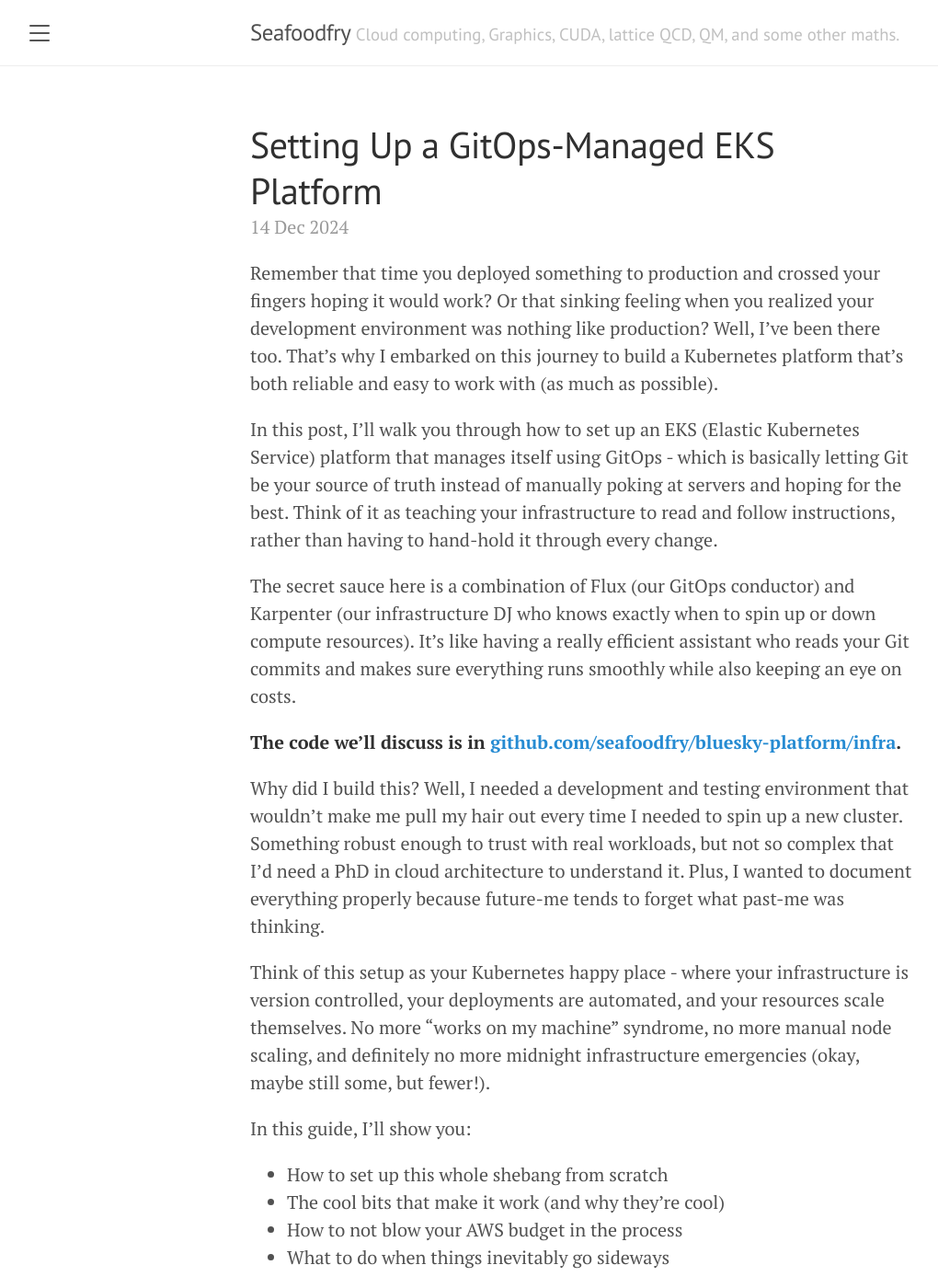
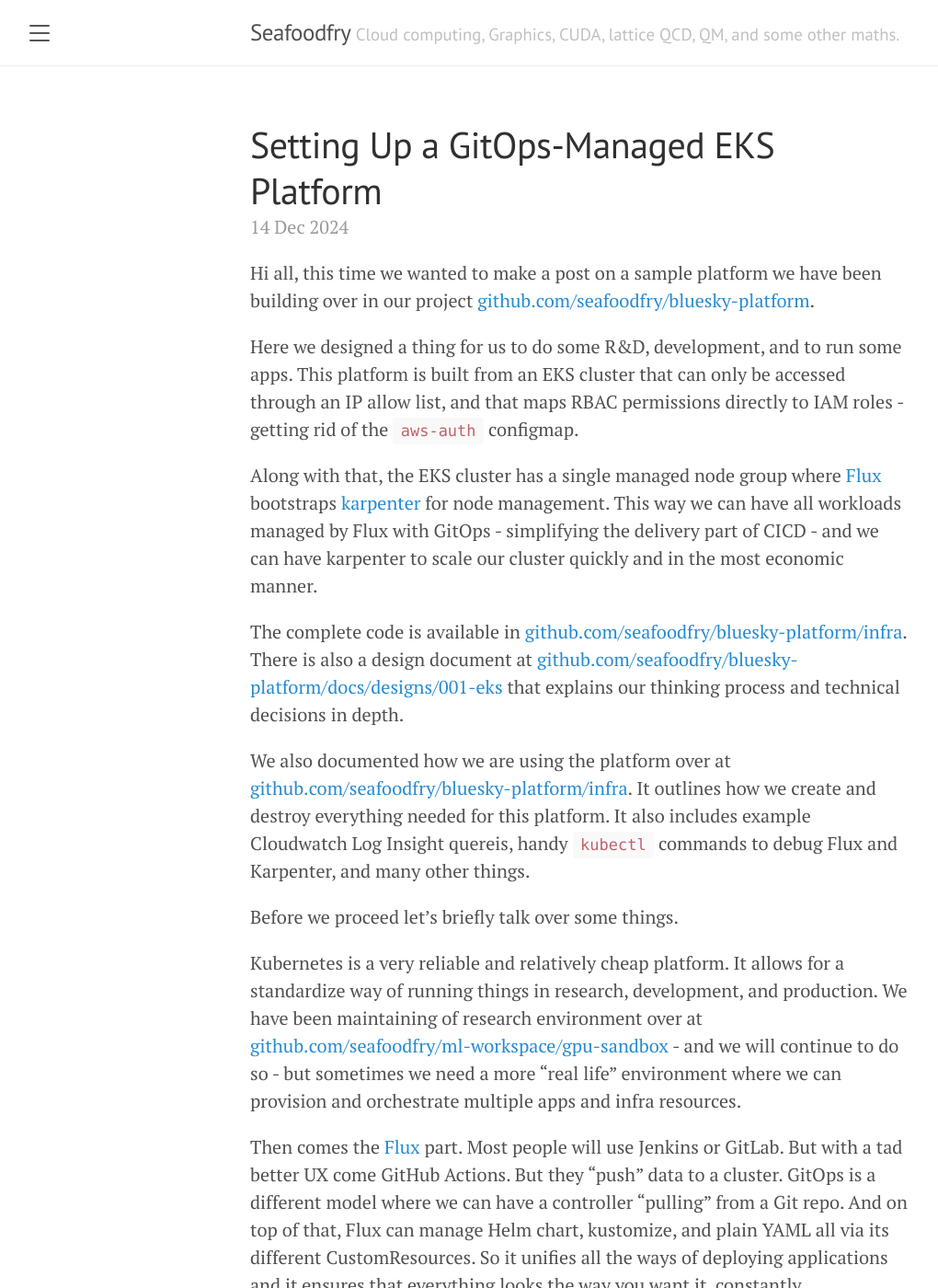
Before and after one commit to seafoodfry/seafoodfry.github.io, a Jekyll site: the page built from _posts/2024-12-14-eks-and-gitops.md, in a window 1280 px wide and 1400 px high. Shown: the whole window at 92% size, without its empty margins (8-1028 px from the left). Built offline with Jekyll 4.4.1, drawn with Linux system fonts in a browser that asks for light colours; some of the changed text lies outside the part shown.

Commit message:
Rewrote intro of eks post
Signed-off-by: seafoodfry <99568361+seafoodfry@users.noreply.github.com>

````diff
--- a/_posts/2024-12-14-eks-and-gitops.md
+++ b/_posts/2024-12-14-eks-and-gitops.md
@@ -6,29 +6,50 @@
 excerpt_separator: <!--more-->
 ---
 
-Remember that time you deployed something to production and crossed your fingers hoping it would work? Or that sinking feeling when you realized your development environment was nothing like production? Well, I've been there too. That's why I embarked on this journey to build a Kubernetes platform that's both reliable and easy to work with (as much as possible).
+Hi all, this time we wanted to make a post on a sample platform we have been building over in our project
+[github.com/seafoodfry/bluesky-platform](https://github.com/seafoodfry/bluesky-platform).
 
-In this post, I'll walk you through how to set up an EKS (Elastic Kubernetes Service) platform that manages itself using GitOps - which is basically letting Git be your source of truth instead of manually poking at servers and hoping for the best. Think of it as teaching your infrastructure to read and follow instructions, rather than having to hand-hold it through every change.
+Here we designed a thing for us to do some R&D, development, and to run some apps.
+This platform is built from an EKS cluster that can only be accessed through an IP allow list,
+and that maps RBAC permissions directly to IAM roles - getting rid of the `aws-auth` configmap.
 
-The secret sauce here is a combination of Flux (our GitOps conductor) and Karpenter (our infrastructure DJ who knows exactly when to spin up or down compute resources). It's like having a really efficient assistant who reads your Git commits and makes sure everything runs smoothly while also keeping an eye on costs.
+Along with that, the EKS cluster has a single managed node group where [Flux](https://fluxcd.io/)
+bootstraps [karpenter](https://karpenter.sh/) for node management.
+This way we can have all workloads managed by Flux with GitOps - simplifying the delivery part of CICD -
+and we can have karpenter to scale our cluster quickly and in the most economic manner.
 
-**The code we'll discuss is in
-[github.com/seafoodfry/bluesky-platform/infra](https://github.com/seafoodfry/bluesky-platform/tree/main/infra).**
+The complete code is available in
+[github.com/seafoodfry/bluesky-platform/infra](https://github.com/seafoodfry/bluesky-platform/tree/main/infra).
+There is also a design document at
+[github.com/seafoodfry/bluesky-platform/docs/designs/001-eks](https://github.com/seafoodfry/bluesky-platform/tree/main/docs/designs/001-eks)
+that explains our thinking process and technical decisions in depth.
+
+We also documented how we are using the platform over at
+[github.com/seafoodfry/bluesky-platform/infra](https://github.com/seafoodfry/bluesky-platform/tree/main/infra).
+It outlines how we create and destroy everything needed for this platform.
+It also includes example Cloudwatch Log Insight quereis, handy `kubectl` commands to debug Flux and Karpenter, and many other things.
 
 <!--more-->
 
-Why did I build this? Well, I needed a development and testing environment that wouldn't make me pull my hair out every time I needed to spin up a new cluster. Something robust enough to trust with real workloads, but not so complex that I'd need a PhD in cloud architecture to understand it. Plus, I wanted to document everything properly because future-me tends to forget what past-me was thinking.
+Before we proceed let's briefly talk over some things.
 
-Think of this setup as your Kubernetes happy place - where your infrastructure is version controlled, your deployments are automated, and your resources scale themselves. No more "works on my machine" syndrome, no more manual node scaling, and definitely no more midnight infrastructure emergencies (okay, maybe still some, but fewer!).
+Kubernetes is a very reliable and relatively cheap platform.
+It allows for a standardize way of running things in research, development, and production.
+We have been maintaining of research environment over at
+[github.com/seafoodfry/ml-workspace/gpu-sandbox](https://github.com/seafoodfry/ml-workspace/tree/main/gpu-sandbox) - and we will continue to do so - but sometimes we need a more "real life" environment
+where we can provision and orchestrate multiple apps and infra resources.
 
-In this guide, I'll show you:
-- How to set up this whole shebang from scratch
-- The cool bits that make it work (and why they're cool)
-- How to not blow your AWS budget in the process
-- What to do when things inevitably go sideways
+Then comes the [Flux](https://fluxcd.io/) part.
+Most people will use Jenkins or GitLab.
+But with a tad better UX come GitHub Actions.
+But they "push" data to a cluster.
+GitOps is a different model where we can have a controller "pulling" from a Git repo.
+And on top of that, Flux can manage Helm chart, kustomize, and plain YAML all via its different CustomResources.
+So it unifies all the ways of deploying applications and it ensures that everything looks the way you want it, constantly.
 
-So grab your favorite beverage, fire up your terminal, and let's build something awesome together.
-
+Then it came karpenter.
+If you are like me, you may still be hooked into the cluster autoscaler, but it just so happens that technology has advanced a good deal since we were deploying that thing on mass.
+Karpenter is faster to scale up and down a cluster, and it is more flexible because it can figure out a good and descent EC2 given any workloads that are pending. (And its super simple to request spot instances!)
 
 
 ## Table of Contents
@@ -40,21 +61,26 @@
 
 ## Requirements
 
-This post will builds upon
-[Setting Up an AWS Lab]({{ site.baseurl }}/aws/lab/2024/05/27/aws-lab-setup/)
-in so much so that we assume you have a working IAM role that you can use to execute
-AWS API calls.
-We will use this foundation to outline a Terraform workspace to spin up GPU and non-GPU instances for graphics programming.
+This post builds upon
+[Setting Up an AWS Lab]({{ site.baseurl }}/aws/lab/2024/05/27/aws-lab-setup/).
+We assume that you have a similar configuration in such a way that you can readily get a temporary set of credentials for an IAM role in a manner similar to our `./run-cmd-in-shell.sh` wrapper script.
 
-You can go ahead and continue reading, just be mindful that whenever we write things such as
+We also assume that any you'll understand when we say that we stored all the secrets necessary to manage our platform in a 1Password vault and are using the
+[`op` CLI](https://developer.1password.com/docs/cli/get-started/)
+to use these values.
+
+In
+[Setting Up an AWS Lab for Graphics Programming]({{ site.baseurl }}/aws/lab/2024/06/21/graphics-pt-01/)
+we also introduced the `tfenv` CLI, but let's copy-paste that bit here too:
+[github.com/tfutils/tfenv](https://github.com/tfutils/tfenv)
+is our recommended way to manage the Terraform versions you will need.
+
+For this example we did
 ```
-./run-cmd-in-shell.sh aws sts get-caller-identity
+tfenv init
+tfenv install 1.8.4
+tfenv use 1.8.4
 ```
-
-The `./run-cmd-in-shell.sh` is a wrapper script we described in that previous post that allows us to run commands with a valid set of temporary IAM IAM role credentials.
-
-Also keep in mind that our configurations are very 1Password centric since no one should be routinely having any sort of IAM user credentials in plain text or in a file on disk - but we also don't yet need to configure SSO access or anything of the sort.
-
 
 ---
 
````
